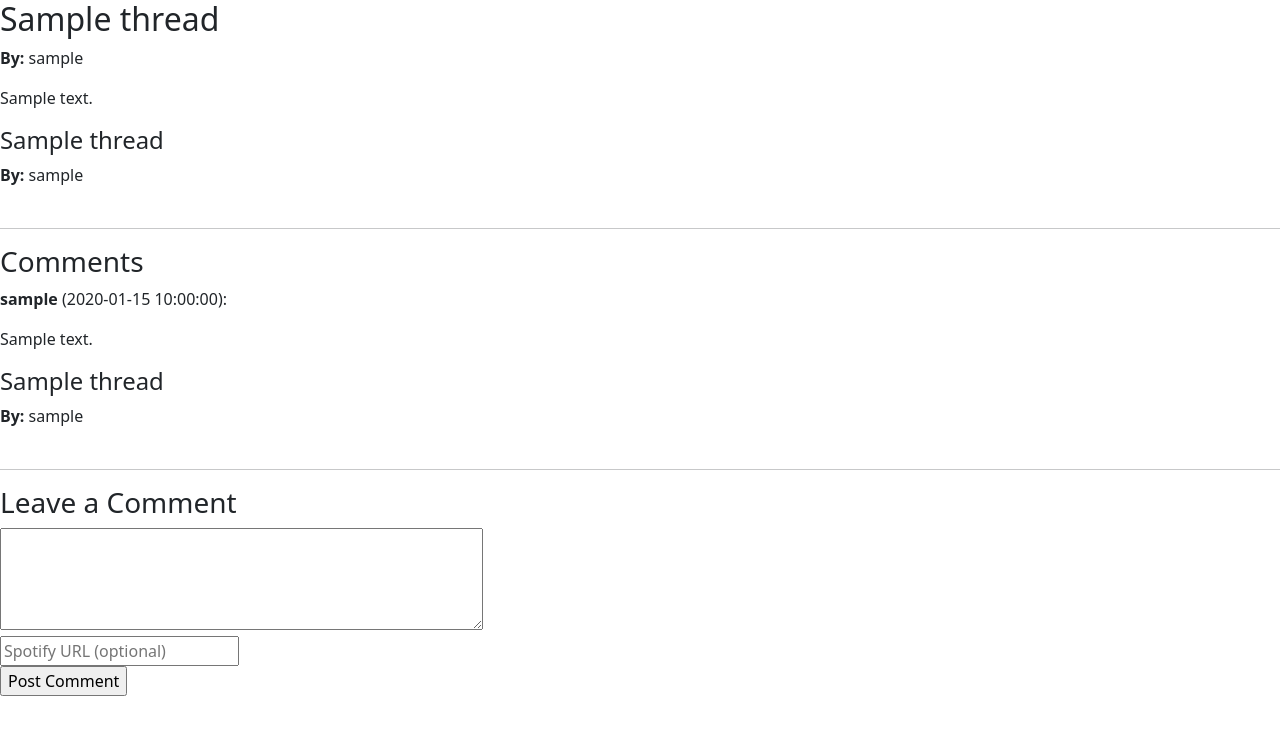
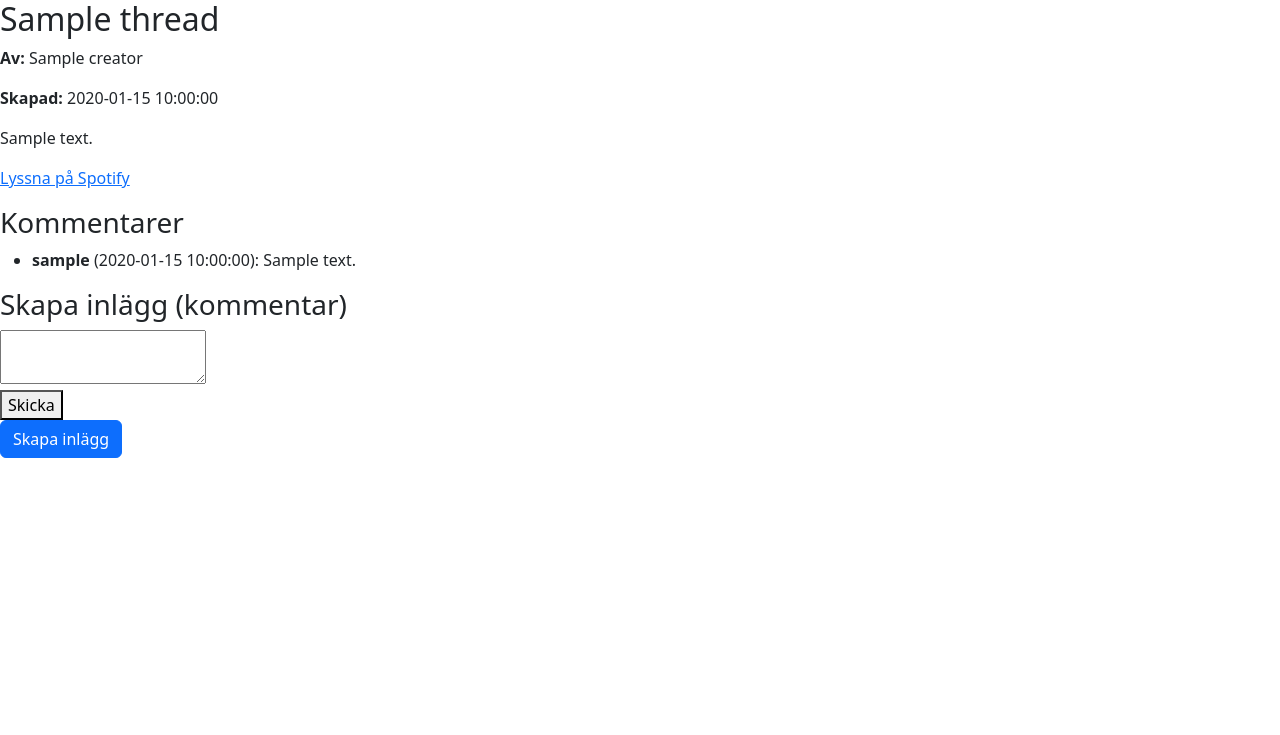
Before and after one commit to itsHampus/TuneLink_08, a Flask app: template templates/thread.html in a window 1280 px wide. Shown: the top 735 px of the page. Run offline with Flask 3, Linux system fonts and the light colour scheme; the template is opened without the code that fills it: most values are stand-ins (such as "Sample title", 1, 10 or a date in 2020).

Commit message:
Update thread.html

```diff
--- a/templates/thread.html
+++ b/templates/thread.html
@@ -2,30 +2,31 @@
 
 {% block content %}
 <h2>{{ thread.title }}</h2>
-<p><strong>By:</strong> {{ thread.username }}</p>
+<p><strong>Av:</strong> {{ thread.creator }}</p>
+<p><strong>Skapad:</strong> {{ thread.created_at }}</p>
 <p>{{ thread.description }}</p>
+
 {% if thread.spotify_url %}
-    <iframe src="{{ thread.spotify_url }}" width="300" height="80" frameborder="0" allowtransparency="true" allow="encrypted-media"></iframe>
+    <p><a href="{{ thread.spotify_url }}" target="_blank">Lyssna på Spotify</a></p>
 {% endif %}
 
-<hr>
+<h3>Kommentarer</h3>
+<ul>
+    {% for comment in comments %}
+        <li><strong>{{ comment.username }}</strong> ({{ comment.created_at }}): {{ comment.text }}</li>
+    {% else %}
+        <li>Inga kommentarer än.</li>
+    {% endfor %}
+</ul>
 
-<h3>Comments</h3>
-{% for comment in comments %}
-    <div>
-        <p><strong>{{ comment.username }}</strong> ({{ comment.created_at }}):</p>
-        <p>{{ comment.description }}</p>
-        {% if comment.spotify_url %}
-            <iframe src="{{ comment.spotify_url }}" width="300" height="80" frameborder="0" allowtransparency="true" allow="encrypted-media"></iframe>
-        {% endif %}
-        <hr>
-    </div>
-{% endfor %}
+<h3>Skapa inlägg (kommentar)</h3>
+<form method="post" action="{{ url_for('create_comment', thread_id=thread.id) }}">
+    <textarea name="comment" required></textarea><br>
+    <button type="submit">Skicka</button>
+</form>
 
-<h3>Leave a Comment</h3>
-<form method="post">
-    <textarea name="description" rows="4" cols="50" required></textarea><br>
-    <input type="text" name="spotify_url" placeholder="Spotify URL (optional)"><br>
-    <input type="submit" value="Post Comment">
-</form>
+<a href="{{ url_for('create_comment', thread_id=thread.id) }}" class="btn btn-primary mb-3">
+  Skapa inlägg
+</a>
+
 {% endblock %}
```
